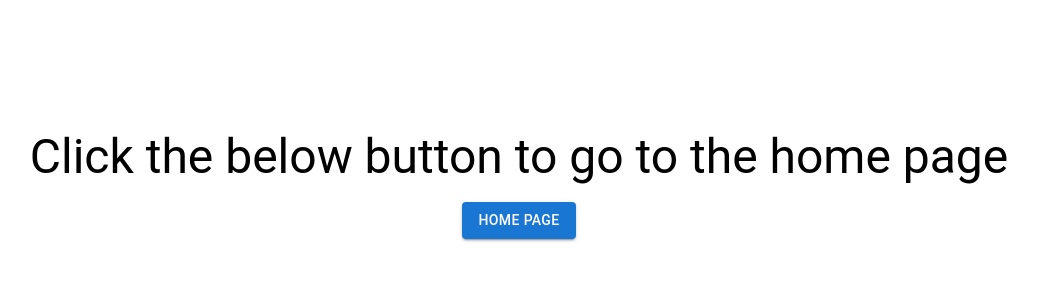
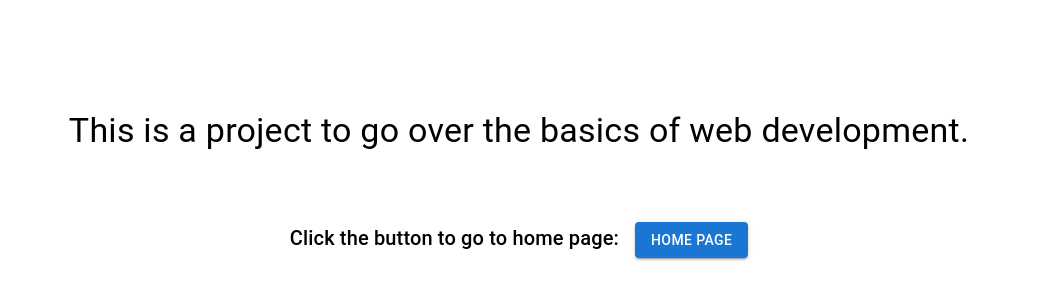
Before and after one commit to Anry001/web-experiments, a React (Vite) app: page /about in a window 1280 px wide. Shown: the part 64-364 px from the top of the page, without its empty margins (129-1167 px from the left). Built offline with nearby package versions, Linux system fonts and the light colour scheme.

Commit message:
feat(about): modified about page

```diff
--- a/src/pages/About.tsx
+++ b/src/pages/About.tsx
@@ -12,12 +12,17 @@ const About = () => {
       justifyContent="center"
       alignItems="center"
     >
-      <Typography variant="h3" gutterBottom>
-        Click the below button to go to the home page
+      <Typography sx={{ mb: '70px' }} variant="h4" gutterBottom>
+        This is a project to go over the basics of web development.
       </Typography>
-      <Link to="/" style={{ textDecoration: 'none' }}>
-        <Button variant="contained">{BACK_TO_HOME_BUTTON_TEXT}</Button>
-      </Link>
+      <Stack direction="row" spacing={2}>
+        <Typography variant="h6">
+          Click the button to go to home page:
+        </Typography>
+        <Link to="/" style={{ textDecoration: 'none' }}>
+          <Button variant="contained">{BACK_TO_HOME_BUTTON_TEXT}</Button>
+        </Link>
+      </Stack>
     </Stack>
   );
 };
```
